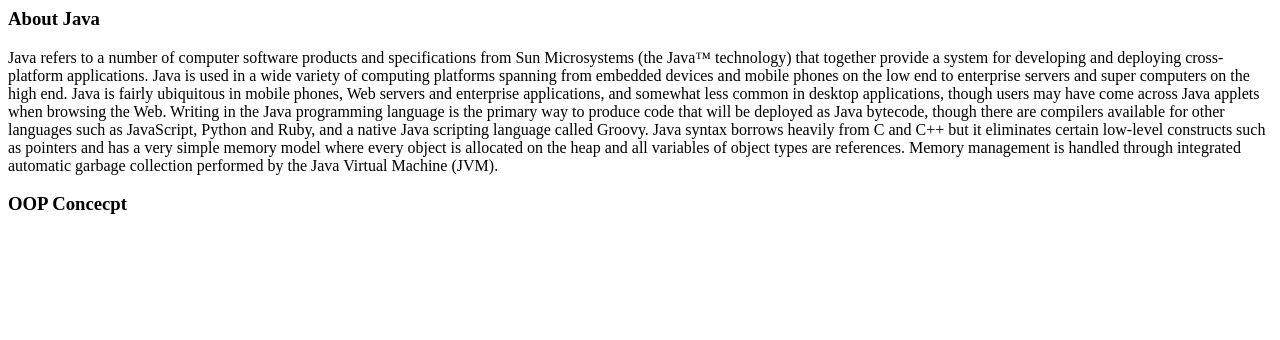
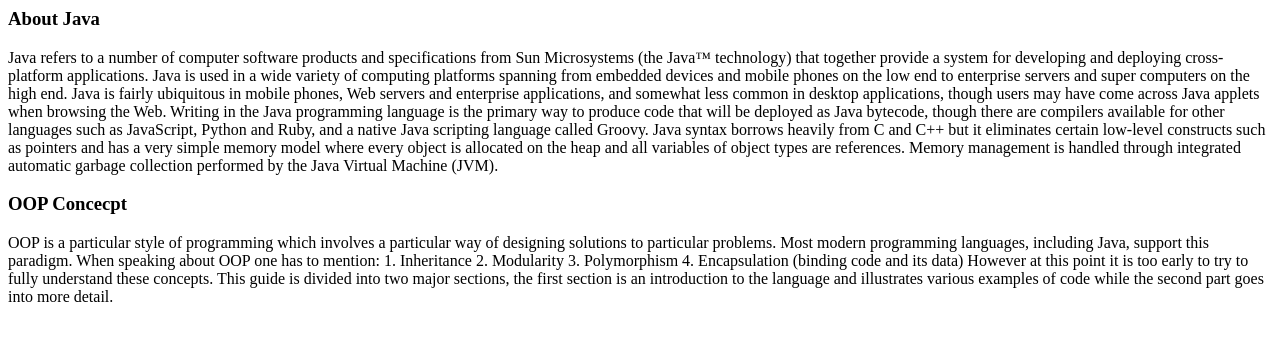
Before and after one commit to Sajeevan98/Test, a plain HTML site: page index.html in a window 1280 px wide. Drawn offline with Linux system fonts and the light colour scheme.

Commit message:
Java OOP-Concept part is added to member

```diff
--- a/index.html
+++ b/index.html
@@ -24,6 +24,18 @@
 
     <!--     member-02 part   -->
     <h3>OOP Concecpt</h3>
+    <p>
+      OOP is a particular style of programming which involves a particular way of designing solutions to
+      particular problems. Most modern programming languages, including Java, support this paradigm.
+      When speaking about OOP one has to mention:
+      1. Inheritance
+      2. Modularity
+      3. Polymorphism
+      4. Encapsulation (binding code and its data)
+      However at this point it is too early to try to fully understand these concepts.
+      This guide is divided into two major sections, the first section is an introduction to the language and
+      illustrates various examples of code while the second part goes into more detail.
+    </p>
 
   </body>
 </html>
```
